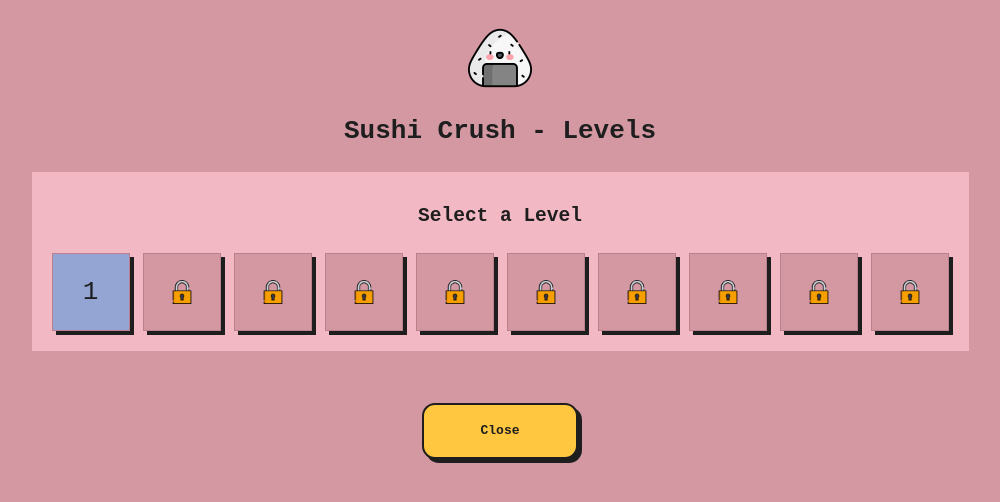
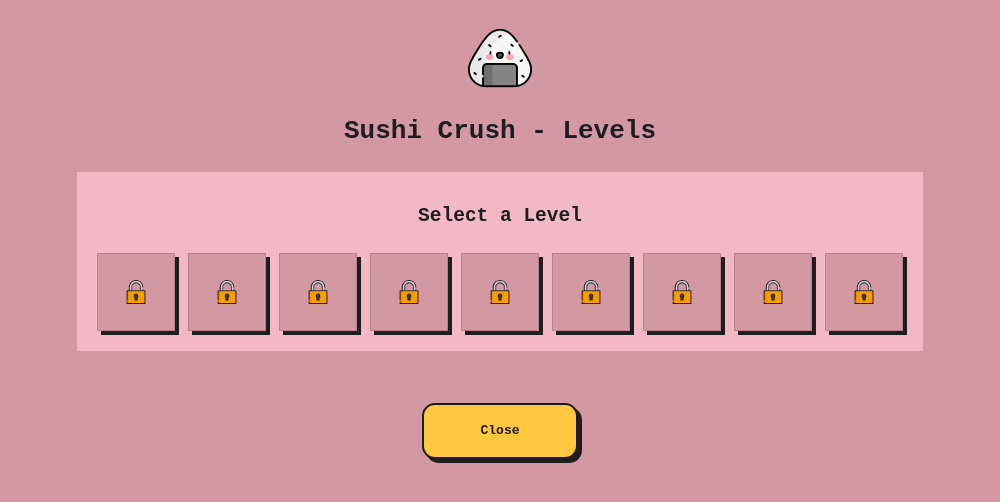
Before and after one commit to softwarenacho/sushi-crush, a Next.js app: page /levels in a window 1280 px wide. Shown: the top 502 px of the page, without its empty margins (140-1140 px from the left). Built offline with nearby package versions, Linux system fonts and the light colour scheme.

Commit message:
First 9 levels working!!!

```diff
--- a/app/_components/Board.tsx
+++ b/app/_components/Board.tsx
@@ -17,6 +17,11 @@
 import useBgSound from '../_utils/useBackground';
 import { Star } from './LevelSelector';
 
+export interface WinLevel {
+  stars: number;
+  level: number;
+}
+
 const Board = ({
   close,
   size = 10,
@@ -27,6 +32,7 @@
   size?: number;
   figures?: string[];
   goal?: {
+    level: number;
     time?: number;
     score?: number;
     stars: {
@@ -42,6 +48,7 @@
   const [selected, setSelected] = useState<[number, number] | null>(null);
   const [animating, setAnimating] = useState<boolean>(false);
   const [gameOver, setGameOver] = useState<boolean>(false);
+  const [won, setWon] = useState<WinLevel | null>(null);
   const [matches, setMatches] = useState<Match[]>([]);
   const [matchIndicators, setMatchIndicators] = useState<MatchIndicator[]>([]);
   const [swapInfo, setSwapInfo] = useState<SwapInfo>(null);
@@ -54,6 +61,7 @@
   } | null>(null);
   const [bgMusicOn, setBgMusicOn] = useState(false);
   const [sfxOn, setSfxOn] = useState(false);
+
   const { play: matchSound } = useAudio('/sounds/match.mp3');
   const { play: selectSound } = useAudio('/sounds/select.mp3');
   const { play: backgroundSound, stop: stopBgSound } = useBgSound(
@@ -72,24 +80,6 @@
     const newValue = !sfxOn;
     setSfxOn(newValue);
     localStorage.setItem('sfxOn', JSON.stringify(newValue));
-  };
-
-  const resolveGoal = () => {
-    if (goal?.score) {
-      if (goal.score <= score) {
-        setGameOver(true);
-        if (goal.stars[3].moves && moves <= goal.stars[3].moves) {
-          // return alert('GOAL ACCOMPLISHED 3 stars');
-        }
-        if (goal.stars[2].moves && moves <= goal.stars[2].moves) {
-          // return alert('GOAL ACCOMPLISHED 2 stars');
-        }
-        if (goal.stars[1].moves && moves <= goal.stars[1].moves) {
-          // return alert('GOAL ACCOMPLISHED 1 star');
-        }
-        // return alert('GAME OVER');
-      }
-    }
   };
 
   const handleMatches = (newBoard: BoardInterface, initialScore: number) => {
@@ -261,9 +251,58 @@
     }
   };
 
+  const calculateStars = () => {
+    let stars = 0;
+    if (goal?.score) {
+      if (goal.score <= score) {
+        if (goal.stars[1].moves && moves <= goal.stars[1].moves) {
+          stars = 1;
+        }
+        if (goal.stars[2].moves && moves <= goal.stars[2].moves) {
+          stars = 2;
+        }
+        if (goal.stars[3].moves && moves <= goal.stars[3].moves) {
+          stars = 3;
+        }
+      }
+    }
+    return stars;
+  };
+
+  const setCompleteLevel = async (win: WinLevel) => {
+    const localLevels = await JSON.parse(
+      localStorage.getItem('levels') as string,
+    );
+    if (localLevels) {
+      const newLevels = localLevels.map((lev: WinLevel) => {
+        if (lev.level === win.level && lev.stars < win.stars) {
+          return win;
+        }
+        return lev;
+      });
+      if (!newLevels.find((lev: WinLevel) => lev.level === win.level)) {
+        localStorage.setItem('levels', JSON.stringify([...newLevels, win]));
+      }
+    } else {
+      localStorage.setItem('levels', JSON.stringify([win]));
+    }
+  };
+
+  useEffect(() => {
+    if (goal && gameOver) {
+      const calculateWin = {
+        stars: calculateStars(),
+        level: goal.level,
+      };
+      setCompleteLevel(calculateWin);
+      setWon(calculateWin);
+    }
+    // eslint-disable-next-line react-hooks/exhaustive-deps
+  }, [gameOver]);
+
   useEffect(() => {
     if (goal && displayedScore === score) {
-      resolveGoal();
+      calculateStars() > 0 && setGameOver(true);
     }
     // eslint-disable-next-line react-hooks/exhaustive-deps
   }, [displayedScore, score]);
@@ -300,6 +339,67 @@
 
   return (
     <div className={styles.game}>
+      {goal && (
+        <div className={styles.goals}>
+          <h2>Goals</h2>
+          <div className={styles.scores}>
+            <p>
+              Score <b>{goal.score}</b> points to win
+            </p>
+            <p>
+              <span className={styles.stars}>
+                <Image
+                  src='/icons/star-fill.png'
+                  alt='Star Full'
+                  width={16}
+                  height={16}
+                />
+              </span>
+              <b>{goal.stars[1].moves}</b> moves
+            </p>
+            <p>
+              <span className={styles.stars}>
+                <Image
+                  src='/icons/star-fill.png'
+                  alt='Star Full'
+                  width={16}
+                  height={16}
+                />
+                <Image
+                  src='/icons/star-fill.png'
+                  alt='Star Full'
+                  width={16}
+                  height={16}
+                />
+              </span>
+              <b>{goal.stars[2].moves}</b> moves
+            </p>
+            <p>
+              <span className={styles.stars}>
+                <Image
+                  src='/icons/star-fill.png'
+                  alt='Star Full'
+                  width={16}
+                  height={16}
+                />
+                <Image
+                  src='/icons/star-fill.png'
+                  alt='Star Full'
+                  width={16}
+                  height={16}
+                />
+                <Image
+                  src='/icons/star-fill.png'
+                  alt='Star Full'
+                  width={16}
+                  height={16}
+                />
+              </span>
+              <b>{goal.stars[3].moves}</b> moves
+            </p>
+          </div>
+        </div>
+      )}
       <div
         className={`${styles.board} ${gameOver ? styles.win : ''}`}
         style={{
@@ -399,7 +499,36 @@
           </div>
         ))}
       </div>
-      {gameOver && <h2 className={styles.won}>Level Completed!</h2>}
+      {won && (
+        <>
+          <h2 className={styles.won}>Level {won.level} Completed!</h2>
+          <div className={styles.stars}>
+            {[1, 2, 3].map((n) => {
+              if (n <= won.stars) {
+                return (
+                  <Image
+                    key={`Level ${won.level} Star ${n}`}
+                    src='/icons/star-fill.png'
+                    alt='Star Full'
+                    width={16}
+                    height={16}
+                  />
+                );
+              } else {
+                return (
+                  <Image
+                    key={`Level ${won.level} Star ${n}`}
+                    src='/icons/star-empty.png'
+                    alt='Star Empty'
+                    width={16}
+                    height={16}
+                  />
+                );
+              }
+            })}
+          </div>
+        </>
+      )}
       {score > 0 && (
         <div className={styles.score}>
           <span>
--- a/app/_components/LevelSelector.tsx
+++ b/app/_components/LevelSelector.tsx
@@ -1,6 +1,7 @@
 import Image from 'next/image';
-import { Dispatch, SetStateAction } from 'react';
+import { Dispatch, SetStateAction, useEffect, useState } from 'react';
 import styles from '../_styles/LevelSelector.module.scss';
+import { WinLevel } from './Board';
 
 export interface Star {
   score?: number;
@@ -10,11 +11,12 @@
 }
 
 export interface Level {
-  number: number;
-  state: 'played' | 'unlocked' | 'locked';
+  level: number;
   stars: number;
   figures?: string[];
+  size: number;
   goal?: {
+    level: number;
     time?: number;
     score?: number;
     stars: {
@@ -36,27 +38,69 @@
     setLevel(levelNumber);
   };
 
+  const [localLevels, setLocalLevels] = useState<WinLevel[] | null>(null);
+
+  const levelStatus = (number: number) => {
+    const level = localLevels
+      ? localLevels.find((lev) => lev.level === number)
+      : null;
+    return level;
+  };
+
+  useEffect(() => {
+    const getLocal = async () => {
+      const local = await JSON.parse(localStorage.getItem('levels') as string);
+      setLocalLevels(local);
+    };
+    getLocal();
+  }, []);
+
+  const getState = (number: number) => {
+    if (!!levelStatus(number)) {
+      return 'played';
+    }
+    if (!levelStatus(number)) {
+      return 'locked';
+    }
+  };
+
+  const conditionStar = (n: number, number: number) => {
+    const lev = levelStatus(number);
+    return lev && n <= lev.stars;
+  };
+
+  const classState = (number: number) => {
+    if (getState(number) === 'played') {
+      return 'played';
+    }
+    if (getState(number - 1) === 'played') {
+      return 'unlocked';
+    }
+    return 'locked';
+  };
+
   return (
     <div className={styles.modal}>
       <h2>Select a Level</h2>
       <div className={styles.levelGrid}>
         {levels.map((level) => (
           <div
-            key={level.number}
-            className={`${styles.levelItem} ${styles[level.state]}`}
+            key={level.level}
+            className={`${styles.levelItem} ${styles[classState(level.level)]}`}
             onClick={() =>
-              level.state !== 'locked' && handleLevelClick(level.number)
+              classState(level.level) !== 'locked' &&
+              handleLevelClick(level.level)
             }
           >
-            {level.state === 'played' && (
+            {getState(level.level) === 'played' && (
               <>
-                <span className={styles.levelNumber}>{level.number}</span>
+                <span className={styles.levelNumber}>{level.level}</span>
                 <div className={styles.stars}>
                   {[1, 2, 3].map((n) => {
-                    if (n <= level.stars) {
+                    if (conditionStar(n, level.level)) {
                       return (
                         <Image
-                          key={`Level ${level.number} Star ${n}`}
+                          key={`Level ${level.level} Star ${n}`}
                           src='/icons/star-fill.png'
                           alt='Star Full'
                           width={16}
@@ -66,7 +110,7 @@
                     } else {
                       return (
                         <Image
-                          key={`Level ${level.number} Star ${n}`}
+                          key={`Level ${level.level} Star ${n}`}
                           src='/icons/star-empty.png'
                           alt='Star Empty'
                           width={16}
@@ -78,10 +122,12 @@
                 </div>
               </>
             )}
-            {level.state === 'unlocked' && (
-              <span className={styles.levelNumber}>{level.number}</span>
+            {getState(level.level) !== 'played' &&
+              getState(level.level - 1) === 'played' && (
+                <span className={styles.levelNumber}>{level.level}</span>
               )}
-            {level.state === 'locked' && (
+            {getState(level.level - 1) !== 'played' &&
+              getState(level.level) === 'locked' && (
                 <Image
                   key={`Locked level`}
                   src='/icons/lock.png'
--- a/app/levels/page.tsx
+++ b/app/levels/page.tsx
@@ -11,36 +11,145 @@
   const [selectedLevel, setLevel] = useState(0);
 
   const firstLevelsFigures = ['onigiri', 'maki', 'nigiri', 'noodle'];
+  const secondLevelsFigures = [...firstLevelsFigures, 'rice'];
+  const thirdLevelsFigures = [...secondLevelsFigures, 'temaki'];
 
   const levels = [
     {
-      number: 1,
-      state: 'unlocked',
+      level: 1,
       stars: 0,
       figures: firstLevelsFigures,
+      size: 5,
       goal: {
+        level: 1,
         score: 20,
         stars: {
           1: { moves: 10 },
-          2: { moves: 7 },
-          3: { moves: 5, time: 120 },
+          2: { moves: 8 },
+          3: { moves: 5 },
         },
       },
     },
     {
-      number: 2,
-      state: 'locked',
+      level: 2,
       stars: 0,
       figures: firstLevelsFigures,
+      size: 6,
+      goal: {
+        level: 2,
+        score: 50,
+        stars: {
+          1: { moves: 20 },
+          2: { moves: 15 },
+          3: { moves: 10 },
+        },
+      },
     },
-    { number: 3, state: 'locked', stars: 0 },
-    { number: 4, state: 'locked', stars: 0 },
-    { number: 5, state: 'locked', stars: 0 },
-    { number: 6, state: 'locked', stars: 0 },
-    { number: 7, state: 'locked', stars: 0 },
-    { number: 8, state: 'locked', stars: 0 },
-    { number: 9, state: 'locked', stars: 0 },
-    { number: 10, state: 'locked', stars: 0 },
+    {
+      level: 3,
+      stars: 0,
+      figures: firstLevelsFigures,
+      size: 6,
+      goal: {
+        level: 3,
+        score: 75,
+        stars: {
+          1: { moves: 30 },
+          2: { moves: 20 },
+          3: { moves: 15 },
+        },
+      },
+    },
+    {
+      level: 4,
+      stars: 0,
+      figures: secondLevelsFigures,
+      size: 8,
+      goal: {
+        level: 4,
+        score: 50,
+        stars: {
+          1: { moves: 17 },
+          2: { moves: 14 },
+          3: { moves: 10 },
+        },
+      },
+    },
+    {
+      level: 5,
+      stars: 0,
+      figures: secondLevelsFigures,
+      size: 8,
+      goal: {
+        level: 5,
+        score: 100,
+        stars: {
+          1: { moves: 40 },
+          2: { moves: 25 },
+          3: { moves: 20 },
+        },
+      },
+    },
+    {
+      level: 6,
+      stars: 0,
+      figures: secondLevelsFigures,
+      size: 8,
+      goal: {
+        level: 6,
+        score: 150,
+        stars: {
+          1: { moves: 50 },
+          2: { moves: 35 },
+          3: { moves: 25 },
+        },
+      },
+    },
+    {
+      level: 7,
+      stars: 0,
+      figures: thirdLevelsFigures,
+      size: 10,
+      goal: {
+        level: 7,
+        score: 100,
+        stars: {
+          1: { moves: 50 },
+          2: { moves: 30 },
+          3: { moves: 20 },
+        },
+      },
+    },
+    {
+      level: 8,
+      stars: 0,
+      figures: thirdLevelsFigures,
+      size: 10,
+      goal: {
+        level: 8,
+        score: 150,
+        stars: {
+          1: { moves: 50 },
+          2: { moves: 30 },
+          3: { moves: 20 },
+        },
+      },
+    },
+    {
+      level: 9,
+      stars: 0,
+      figures: thirdLevelsFigures,
+      size: 12,
+      goal: {
+        level: 9,
+        score: 200,
+        stars: {
+          1: { moves: 80 },
+          2: { moves: 50 },
+          3: { moves: 35 },
+        },
+      },
+    },
   ] as Level[];
 
   return (
@@ -63,7 +172,7 @@
       {!!selectedLevel && (
         <Board
           close={() => setLevel(0)}
-          size={5}
+          size={levels[selectedLevel - 1].size}
           figures={levels[selectedLevel - 1].figures}
           goal={levels[selectedLevel - 1].goal}
         />
```
Also changed, not shown: app/_styles/Board.module.scss (+22 -0 lines). Lines whose indentation alone changed are shown as unchanged.
